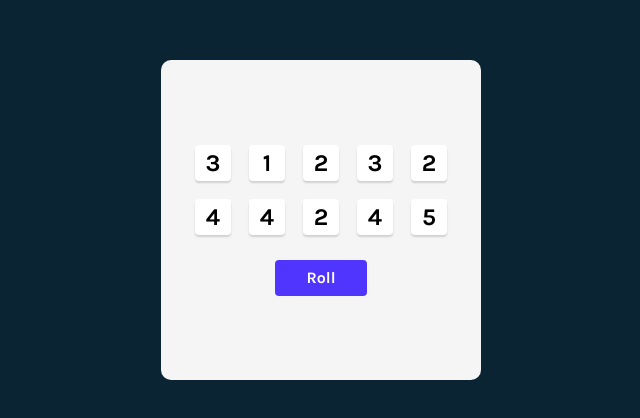
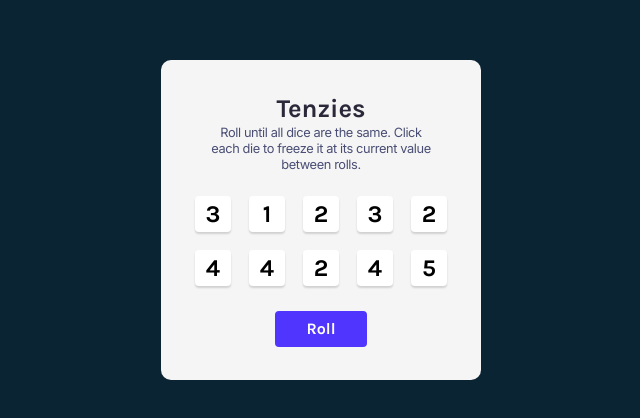
Before and after one commit to Jacob-Dunbar/tenzies, a React (Vite) app: page / in a window 1280 px wide. Shown: the part 180-598 px from the top of the page, without its empty margins (319-959 px from the left). Built offline with nearby package versions, Linux system fonts and the light colour scheme.

Commit message:
style: add title<h1> and instructions<p> and style

```diff
--- a/src/App.jsx
+++ b/src/App.jsx
@@ -49,6 +49,11 @@ function App() {
   return (
     <div className="App">
       <main className="main">
+        <h1 className="title">Tenzies</h1>
+        <p className="instructions">
+          Roll until all dice are the same. Click each die to freeze it at its
+          current value between rolls.
+        </p>
         <div className="die__container">{diceElements}</div>
         <button onClick={roll}>Roll</button>
       </main>
--- a/src/style.css
+++ b/src/style.css
@@ -27,6 +27,26 @@ body {
   flex-direction: column;
   justify-content: center;
   align-items: center;
+}
+
+.title {
+  font-size: 1.6rem;
+  margin-bottom: 2px;
+  color: #2b283a;
+}
+
+.instructions {
+  width: 230px;
+
+  font-family: "Inter", sans-serif;
+  font-size: 0.8rem;
+  font-weight: 400;
+  line-height: 16px;
+  letter-spacing: -0.03em;
+  text-align: center;
+  color: #4a4e74;
+
+  margin-bottom: 23px;
 }
 
 .die__container {
```
